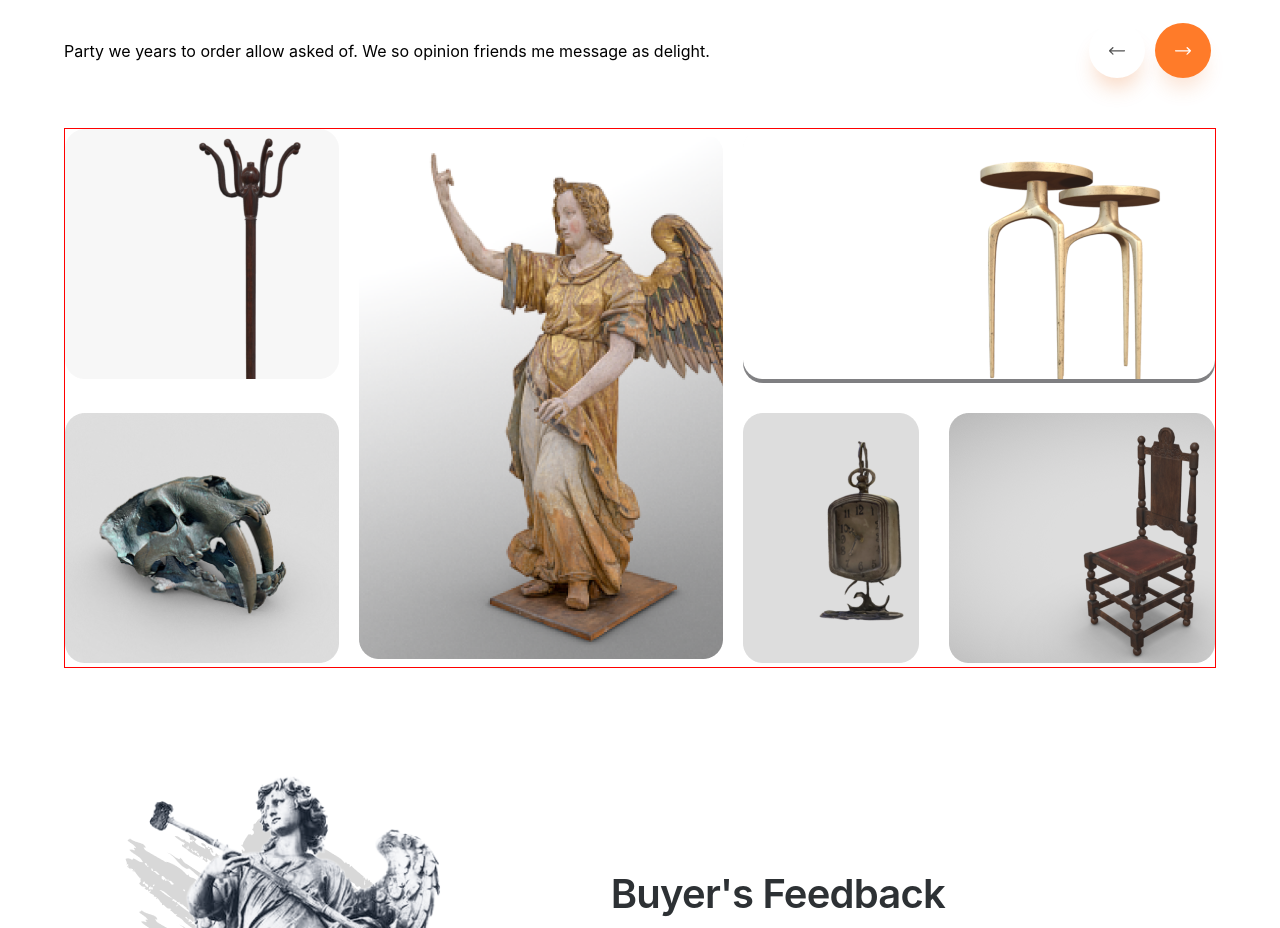
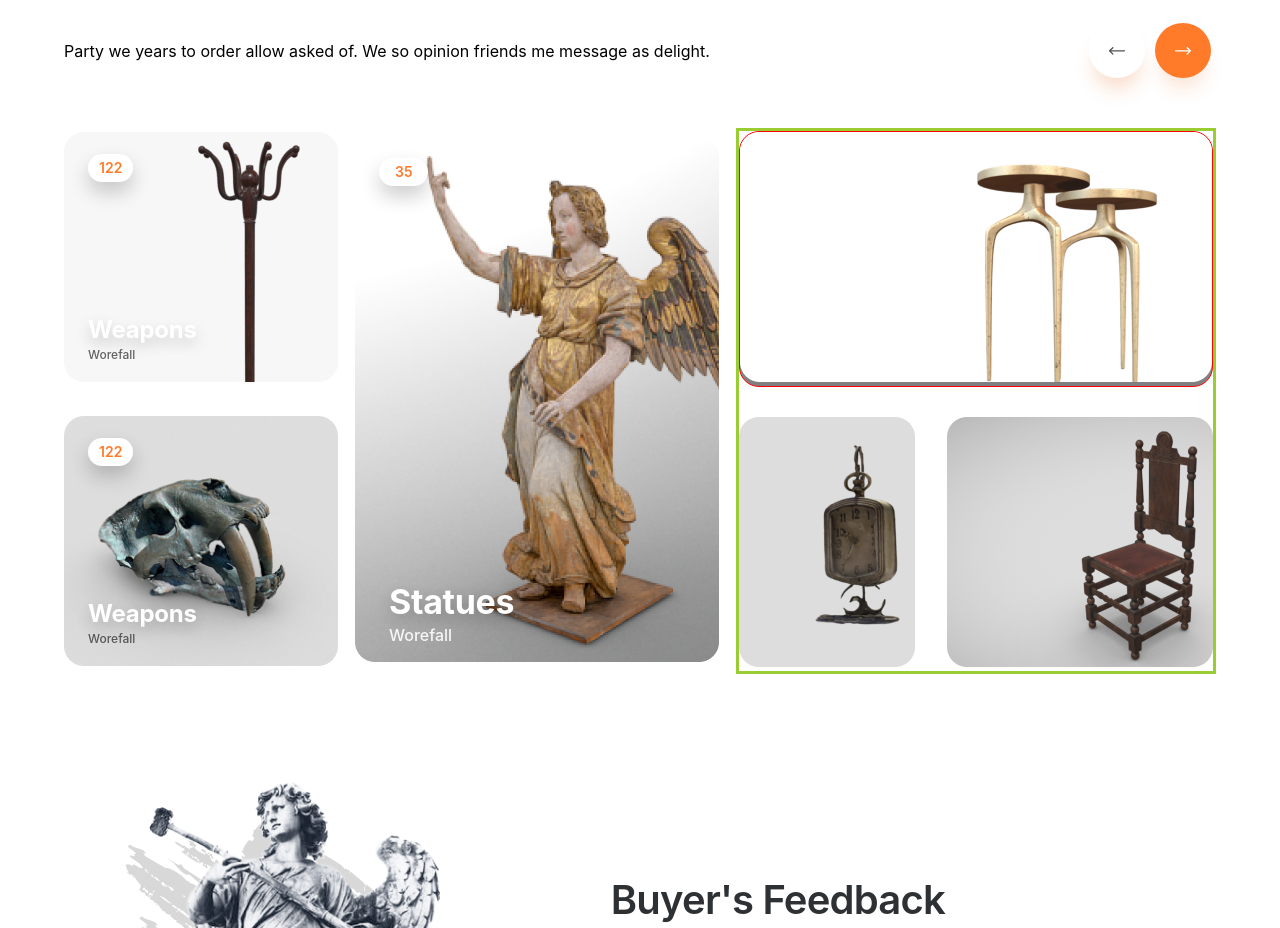
Before and after one commit to DevYoma/teno_react_designs, a React (Create React App) app: page /antique in a window 1280 px wide. Shown: the part 1943-2871 px from the top of the page. Built offline with nearby package versions, Linux system fonts and the light colour scheme.

Commit message:
85% done with topCategory component

```diff
--- a/src/ANITQUE/components/AntiqueTopCategory/AntiqueTopCategory.css
+++ b/src/ANITQUE/components/AntiqueTopCategory/AntiqueTopCategory.css
@@ -20,14 +20,21 @@
 }
 
 .antiqueTopCategory__flexContainer{
-    border: 1px solid red;
+    /* border: 1px solid red; */
     /* height: 400px; */
     display: flex;
     justify-content: space-between;
 }
 
+@media screen and (max-width: 1250px) {
+    .antiqueTopCategory__flexContainer{
+        flex-direction: column;
+    }
+}
+
 .antiqueTopCategory__flexContainer > div{
     height: 100%;
+    /* border: 1px solid red; */
     /* border: 1px solid red; */
 }
 
@@ -37,24 +44,155 @@
     justify-content: center;
     flex-direction: column;
     gap: 30px;
+    /* border: 1px solid red; */
 }
+
+.antiqueTopCategory__flexContainer > div:first-of-type > div{
+    position: relative;
+    /* border: 1px solid green; */
+}
+
+.antiqueTopCategory__flexContainer > div:first-of-type > div:first-of-type > .img__num,
+.antiqueTopCategory__flexContainer > div:first-of-type > div:first-of-type > .img__details
+{
+    /* border: 1px solid red; */
+    position: absolute;
+}
+
+.skull__section{
+    position: relative;
+}
+
+.skull__section > .img__num,
+.skull__section > .img__details{
+    position: absolute;
+}
+
+.skull__section > .img__num{
+    background: #FFFFFF;
+    box-shadow: 0px 10px 20px rgba(0, 0, 0, 0.2);
+    border-radius: 14px;
+    top: 22px;
+    left: 24px;
+    padding: 7px 11px;
+    font-weight: 600;
+    font-size: 14px;
+    line-height: 14px;
+    color: #FF7B29;
+}
+
+.skull__section > .img__details {
+    bottom: 24px;
+    left: 24px;
+}
+
+.antiqueTopCategory__flexContainer > div:first-of-type > div:first-of-type > .img__num{
+    background: #FFFFFF;
+    box-shadow: 0px 10px 20px rgba(0, 0, 0, 0.2);
+    border-radius: 14px;
+    top: 22px;
+    left: 24px;
+    padding: 7px 11px;
+    font-weight: 600;
+    font-size: 14px;
+    line-height: 14px;
+    color: #FF7B29;
+}
+
+.antiqueTopCategory__flexContainer > div:first-of-type > div:first-of-type > .img__details{
+    left: 24px;
+    bottom: 24px;
+}
+
+.img__details > h2{
+    font-weight: bold;
+    font-size: 24px;
+    line-height: 20px;
+    letter-spacing: -0.01em;
+    color: #FFFFFF;
+    text-shadow: 0px 6px 15px rgba(0, 0, 0, 0.2);
+}
+
+.img__details > p{
+    margin-top: 8px;
+    font-weight: 500;
+    font-size: 12px;
+    line-height: 14px;
+    opacity: 0.6;
+    color: black;
+}
+
 
 .antiqueTopCategory__flexContainer > div:nth-child(2){
     display: flex;
     justify-content: center;
     align-items: center;
+    position: relative;
+}
+
+.angel{
+    position: absolute;
+    /* width: 30px; */
+    /* height: 30px; */
+    bottom: 24px;
+    left: 34px;
+    /* background: white; */
+    color: white;
+}
+
+.angel > h1{
+
+    font-weight: bold;
+    font-size: 34px;
+    line-height: 20px;
+    letter-spacing: -0.01em;
+    color: #FFFFFF;
+    text-shadow: 0px 6px 15px rgba(0, 0, 0, 0.2)
+}
+
+.angel > p{
+    margin-top: 1rem;
+    font-style: normal;
+    font-weight: 500;
+    font-size: 16px;
+    line-height: 14px;
+    color: #FFFFFF;
+    opacity: 0.9;
+}
+
+.antique__number{
+    position: absolute;
+    /* background: white; */
+    left: 24px;
+    top: 22px;
+    display: flex;
+    justify-content: center;
+    align-items: center;
+    padding: 7px 16px;
+    background: #FFFFFF;
+    box-shadow: 0px 10px 20px rgba(0, 0, 0, 0.2);
+    border-radius: 14px;
+}
+
+.antique__number > p{
+    font-weight: 600;
+    font-size: 14px;
+    line-height: 14px;
+    color: #FF7B29;
 }
 
 .antiqueTopCategory__flexContainer > div:nth-child(3){
     display: flex;
     flex-direction: column;
     gap: 30px;
+    border: 3px solid yellowgreen;
 }
 
 .antiqueTopCategory__flexContainer > div:nth-child(3) > div:first-of-type {
-
+    /* background: linear-gradient(180deg, rgba(255, 255, 255, 0) 0%, rgba(36, 36, 40, 0.59) 100%); */
     background: linear-gradient(180deg, rgba(255, 255, 255, 0) 0%, rgba(36, 36, 40, 0.59) 100%);
     border-radius: 20px;
+    border: 1px solid red;
 }
 
 .Third__grid{
--- a/src/ANITQUE/components/AntiqueTopCategory/AntiqueTopCategory.jsx
+++ b/src/ANITQUE/components/AntiqueTopCategory/AntiqueTopCategory.jsx
@@ -27,14 +27,40 @@ const AntiqueTopCategory = () => {
                 <div className="">
                     <div>
                         <img src={Preview} alt="Pic1" />
+                        <div className="img__num">
+                            122
+                        </div>
+
+                        <div className="img__details">
+                            <h2>Weapons</h2>
+                            <p>Worefall</p>
+                        </div>
                     </div>
-                    <div>
+                    <div className='skull__section'>
                         <img src={Skull} alt="Pic2" />
+
+                        <div className="img__num">
+                            122
+                        </div>
+
+                        <div className="img__details">
+                            <h2>Weapons</h2>
+                            <p>Worefall</p>
+                        </div>
                     </div>
                 </div>
                 <div className="">
                     <div>
                         <img src={Angel} alt="Angel" />
+
+                        <div className="antique__number">
+                            <p>35</p>
+                        </div>
+
+                        <div className="angel">
+                            <h1>Statues</h1>
+                            <p>Worefall</p>
+                        </div>
                     </div>
                 </div>
                 <div className="">
```
